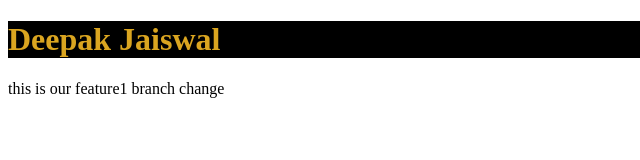
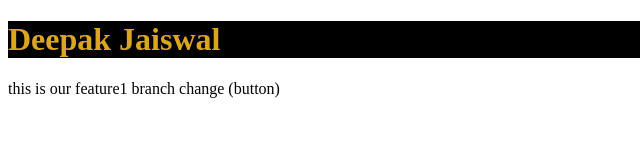
Before and after one commit to mr-deepakjaiswal/localpushdemo, a plain HTML site: page index.html in a window 1280 px wide. Shown: the full height of the page, 0-640 px from the left. Drawn offline with Linux system fonts and the light colour scheme.

```diff
--- a/index.html
+++ b/index.html
@@ -8,6 +8,6 @@
 </head>
 <body>
     <h1>Deepak Jaiswal</h1>
-    <p>this is our feature1 branch change</p>
+    <p>this is our feature1 branch change (button)</p>
 </body>
 </html>
```
